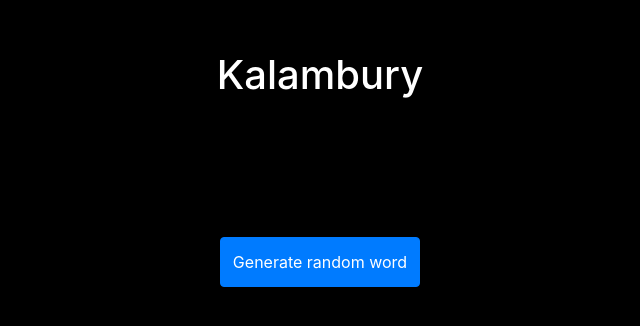
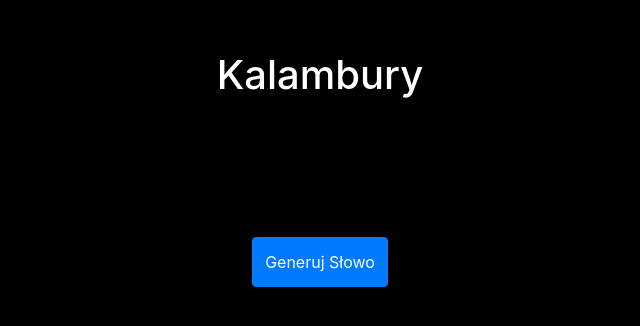
Before and after one commit to IgnacyWie/Kalambury, a React (Create React App) app: page / in a window 1280 px wide. Shown: the part 246-572 px from the top of the page, without its empty margins (320-960 px from the left). Built offline with nearby package versions, Linux system fonts and the light colour scheme.

Commit message:
Changed language of button text to polish

```diff
--- a/src/App.js
+++ b/src/App.js
@@ -18,7 +18,7 @@ function App() {
     <Container className='d-flex flex-column align-center align-items-center justify-content-center' style={{minWidth: "100vw", minHeight: "100vh", backgroundColor: "black"}}>
       <Header/>
       <h2 className="text-center" style={{fontSize: 60, color: "white", padding: 50}}>{current}</h2>
-      <Button onClick={handleClick} style={{height: "50px", maxWidth: "350px"}}>Generate random word</Button>
+      <Button onClick={handleClick} style={{height: "50px", maxWidth: "350px"}}>Generuj Słowo</Button>
     </Container>
   );
 }
```
